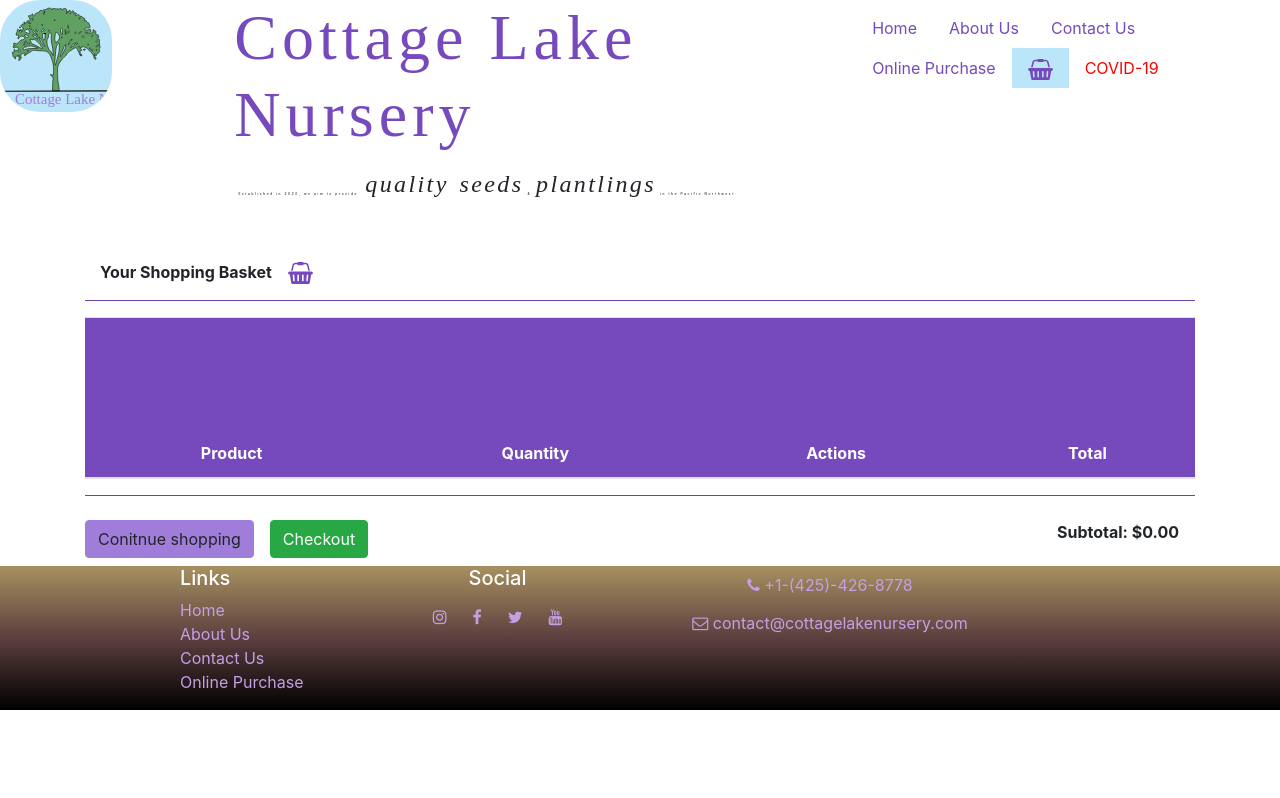
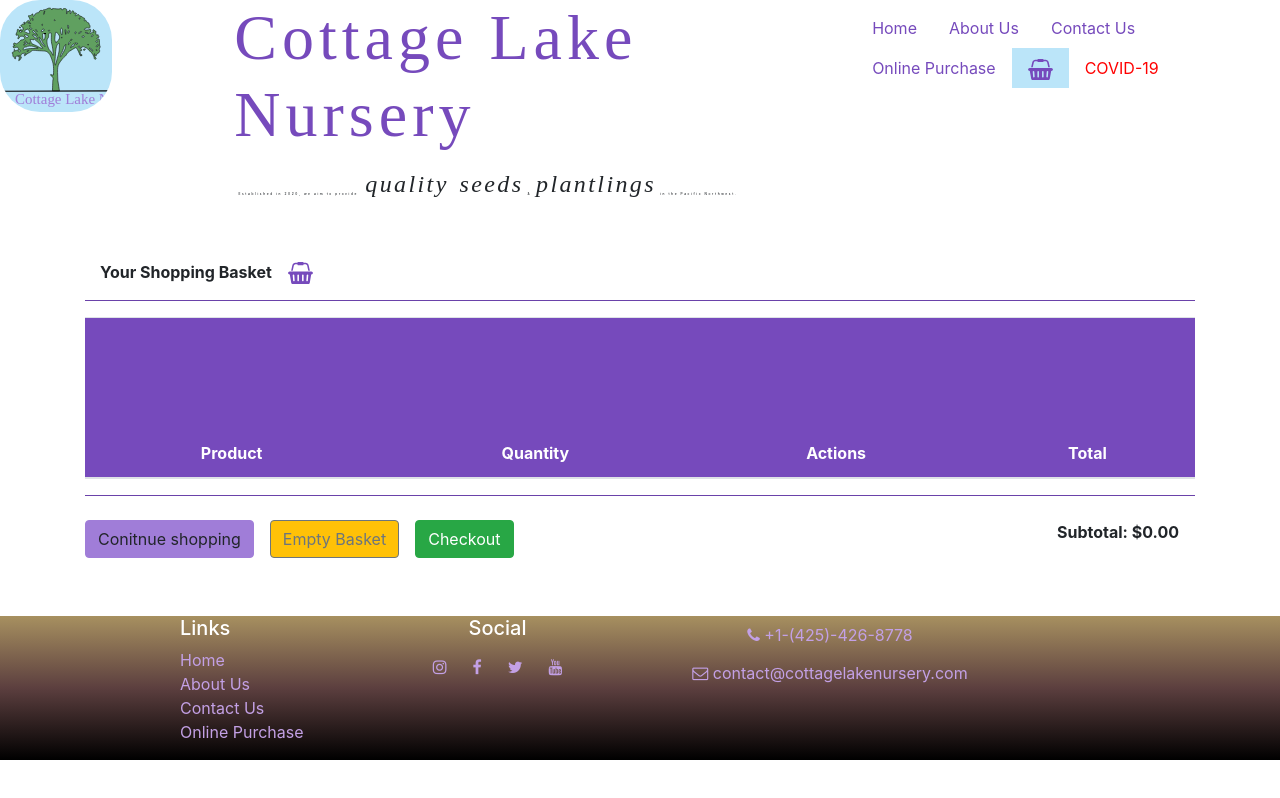
Before and after one commit to krishuang168/Nursery-Demo-React, a React (Create React App) app: page /shopping_basket in a window 1280 px wide. Built offline with nearby package versions, Linux system fonts and the light colour scheme.

Commit message:
Empty Basket

```diff
--- a/src/component/ShoppingBasket.js
+++ b/src/component/ShoppingBasket.js
@@ -1,6 +1,6 @@
 import React, { Component } from "react";
 import { Link } from "react-router-dom";
-import { Button, Col, Table } from "reactstrap";
+import { Button, Row, Col, Table } from "reactstrap";
 import { connect } from "react-redux";
 import { updateBasket } from "../redux/ActionCreators";
 import { SmallCard } from "./Cards";
@@ -54,6 +54,12 @@
     });
     // Remove (qunatity == 0) items
     updatedBasket = updatedBasket.filter((item) => item.quantity > 0);
+
+    this.statesUpdate(updatedBasket);
+  };
+
+  emptyBasket = () => {
+    const updatedBasket = new Array(0);
 
     this.statesUpdate(updatedBasket);
   };
@@ -146,14 +152,27 @@
           <tbody>{merchandise}</tbody>
         </Table>
         <hr />
-        <div className="row row-content mr-3 right bold">
-          Subtotal: ${subtotal.toFixed(2)}
-        </div>
         <div className="row-content">
-          <Link to="/catalog">
-            <Button className="btn-light ml-auto">Conitnue shopping</Button>
-          </Link>
-          <Button className="btn-success ml-3">Checkout</Button>
+          <Row>
+            <Col xs={2} md={6}>
+              <Link to="/catalog">
+                <Button className="btn-light ml-auto">Conitnue shopping</Button>
+              </Link>
+
+              <Button
+                className="btn-warning ml-3"
+                outline
+                onClick={() => this.emptyBasket()}
+              >
+                Empty Basket
+              </Button>
+              <Button className="btn-success ml-3">Checkout</Button>
+            </Col>
+            <Col className="mr-3 right bold">
+              Subtotal: ${subtotal.toFixed(2)}
+            </Col>
+          </Row>
+          <div className="row row-content"></div>
         </div>
       </div>
     );
```
